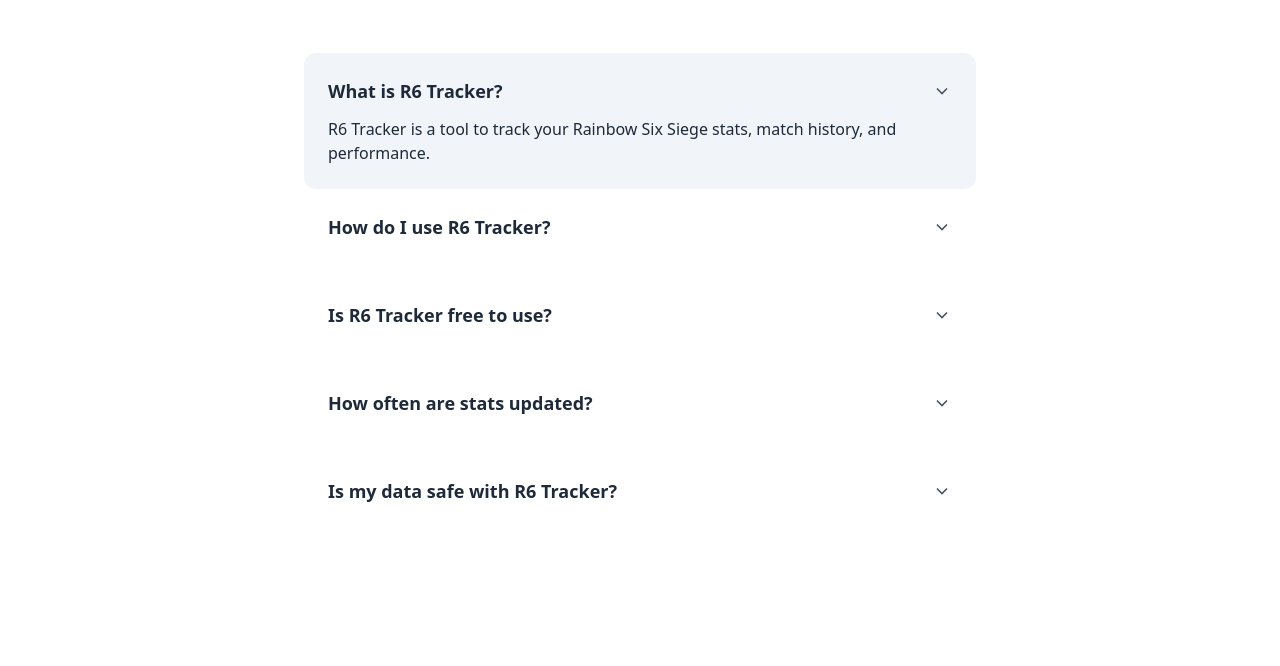
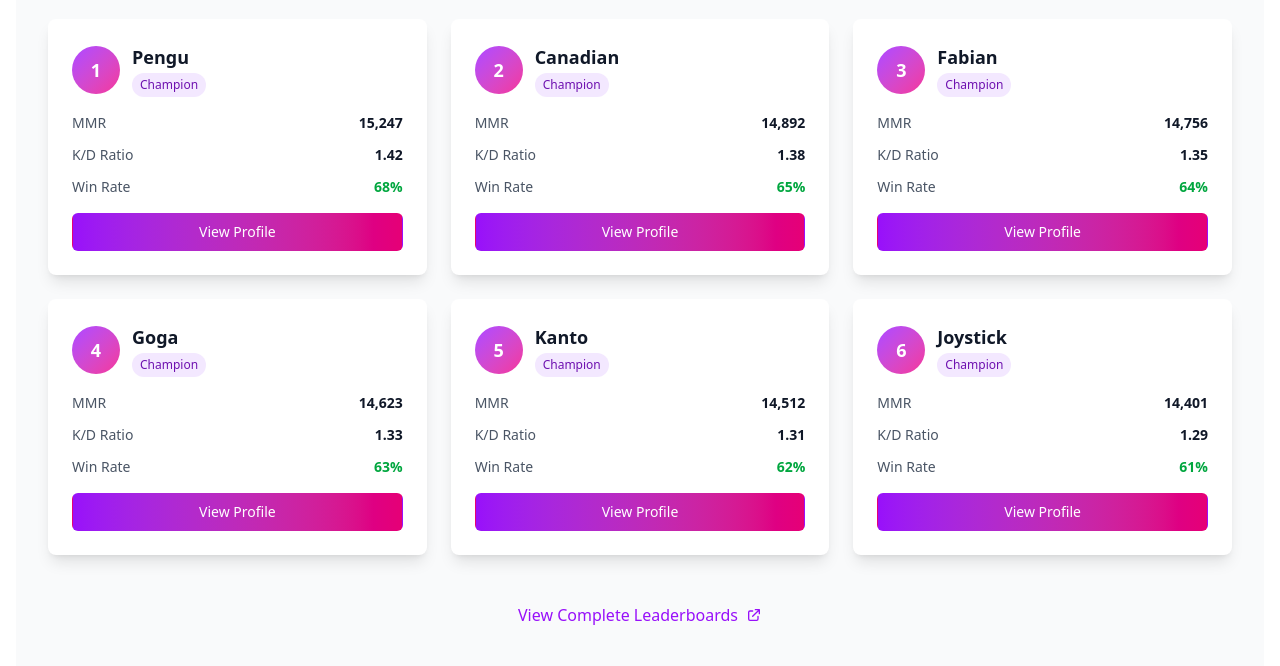
Before and after one commit to r6tracker/r6tracker, an Astro site: page / in a window 1280 px wide. Shown: the part 710-1376 px from the top of the page. Built offline with nearby package versions, Linux system fonts and the light colour scheme; Astro itself is replaced by a stand-in of ours.

Commit message:
onekey deploy

```diff
--- /dev/null
+++ b/src/components/TopUsers.astro
@@ -0,0 +1,167 @@
+---
+import type { Lang } from "@/i18n";
+import { useTranslations } from "@/i18n";
+const t = useTranslations(Astro.currentLocale as Lang);
+
+const JsonData = `{
+    "top_users_title": {
+        "en": "Top R6 Players",
+        "it": "Migliori Giocatori R6",
+        "de": "Top R6 Spieler"
+    },
+    "top_users_description": {
+        "en": "Discover the most skilled Rainbow Six Siege players and their impressive stats",
+        "it": "Scopri i giocatori di Rainbow Six Siege più abili e le loro statistiche impressionanti",
+        "de": "Entdecken Sie die talentiertesten Rainbow Six Siege Spieler und ihre beeindruckenden Statistiken"
+    },
+    "view_profile": {
+        "en": "View Profile",
+        "it": "Visualizza Profilo",
+        "de": "Profil Anzeigen"
+    },
+    "top_users": [
+        {
+            "username": "Pengu",
+            "platform": "uplay",
+            "rank": "Champion",
+            "mmr": "15,247",
+            "kd": "1.42",
+            "winrate": "68%"
+        },
+        {
+            "username": "Canadian",
+            "platform": "uplay",
+            "rank": "Champion",
+            "mmr": "14,892",
+            "kd": "1.38",
+            "winrate": "65%"
+        },
+        {
+            "username": "Fabian",
+            "platform": "uplay",
+            "rank": "Champion",
+            "mmr": "14,756",
+            "kd": "1.35",
+            "winrate": "64%"
+        },
+        {
+            "username": "Goga",
+            "platform": "uplay",
+            "rank": "Champion",
+            "mmr": "14,623",
+            "kd": "1.33",
+            "winrate": "63%"
+        },
+        {
+            "username": "Kanto",
+            "platform": "uplay",
+            "rank": "Champion",
+            "mmr": "14,512",
+            "kd": "1.31",
+            "winrate": "62%"
+        },
+        {
+            "username": "Joystick",
+            "platform": "uplay",
+            "rank": "Champion",
+            "mmr": "14,401",
+            "kd": "1.29",
+            "winrate": "61%"
+        }
+    ]
+}`;
+
+const data = JSON.parse(JsonData);
+
+// Function to get platform path for tracker URL
+function getPlatformPath(platform: string): string {
+    switch (platform) {
+        case 'playstation':
+            return 'psn';
+        case 'xbox':
+            return 'xbl';
+        default:
+            return 'uplay';
+    }
+}
+---
+
+<!-- Top Users Section -->
+<section class="py-16 bg-gray-50 dark:bg-gray-900">
+    <div class="max-w-7xl mx-auto px-4 sm:px-6 lg:px-8">
+        <!-- Section Header -->
+        <div class="text-center mb-12">
+            <h2 class="text-3xl font-bold text-gray-900 dark:text-white sm:text-4xl">
+                {t(data.top_users_title)}
+            </h2>
+            <p class="mt-4 text-xl text-gray-600 dark:text-gray-300">
+                {t(data.top_users_description)}
+            </p>
+        </div>
+
+        <!-- Users Grid -->
+        <div class="grid grid-cols-1 md:grid-cols-2 lg:grid-cols-3 gap-6">
+            {data.top_users.map((user: any, index: number) => (
+                <div class="bg-white dark:bg-gray-800 rounded-lg shadow-lg p-6 hover:shadow-xl transition-shadow duration-300">
+                    {/* User Header */}
+                    <div class="flex items-center justify-between mb-4">
+                        <div class="flex items-center space-x-3">
+                            <div class="w-12 h-12 bg-gradient-to-br from-purple-500 to-pink-500 rounded-full flex items-center justify-center text-white font-bold text-lg">
+                                {index + 1}
+                            </div>
+                            <div>
+                                <h3 class="text-lg font-semibold text-gray-900 dark:text-white">
+                                    {user.username}
+                                </h3>
+                                <span class="inline-flex items-center px-2 py-1 rounded-full text-xs font-medium bg-purple-100 text-purple-800 dark:bg-purple-900 dark:text-purple-200">
+                                    {user.rank}
+                                </span>
+                            </div>
+                        </div>
+                    </div>
+
+                    {/* Stats */}
+                    <div class="space-y-3 mb-4">
+                        <div class="flex justify-between items-center">
+                            <span class="text-sm text-gray-600 dark:text-gray-400">MMR</span>
+                            <span class="text-sm font-semibold text-gray-900 dark:text-white">{user.mmr}</span>
+                        </div>
+                        <div class="flex justify-between items-center">
+                            <span class="text-sm text-gray-600 dark:text-gray-400">K/D Ratio</span>
+                            <span class="text-sm font-semibold text-gray-900 dark:text-white">{user.kd}</span>
+                        </div>
+                        <div class="flex justify-between items-center">
+                            <span class="text-sm text-gray-600 dark:text-gray-400">Win Rate</span>
+                            <span class="text-sm font-semibold text-green-600 dark:text-green-400">{user.winrate}</span>
+                        </div>
+                    </div>
+
+                    {/* View Profile Button */}
+                    <a
+                        href={`https://r6.tracker.network/r6siege/profile/${getPlatformPath(user.platform)}/${encodeURIComponent(user.username)}/overview`}
+                        target="_blank"
+                        rel="noopener noreferrer"
+                        class="w-full inline-flex items-center justify-center px-4 py-2 border border-transparent text-sm font-medium rounded-md text-white bg-gradient-to-r from-purple-600 to-pink-600 hover:from-purple-700 hover:to-pink-700 focus:outline-none focus:ring-2 focus:ring-offset-2 focus:ring-purple-500 transition-colors duration-200"
+                    >
+                        {t(data.view_profile)}
+                    </a>
+                </div>
+            ))}
+        </div>
+
+        {/* View More Link */}
+        <div class="text-center mt-12">
+            <a
+                href="https://r6.tracker.network/r6siege/leaderboards"
+                target="_blank"
+                rel="noopener noreferrer"
+                class="inline-flex items-center text-purple-600 hover:text-purple-800 dark:text-purple-400 dark:hover:text-purple-300 font-medium transition-colors duration-200"
+            >
+                View Complete Leaderboards
+                <svg class="ml-2 w-4 h-4" fill="none" stroke="currentColor" viewBox="0 0 24 24">
+                    <path stroke-linecap="round" stroke-linejoin="round" stroke-width="2" d="M10 6H6a2 2 0 00-2 2v10a2 2 0 002 2h10a2 2 0 002-2v-4M14 4h6m0 0v6m0-6L10 14"></path>
+                </svg>
+            </a>
+        </div>
+    </div>
+</section>
--- a/src/pages/[...lang]/index.astro
+++ b/src/pages/[...lang]/index.astro
@@ -4,6 +4,7 @@ import { useTranslations, type Lang } from "@/i18n";
 import Layout from "@/layouts/BaseLayout.astro";
 import BlogList from "@/components/BlogList.astro";
 import Hero from "@/components/Hero.astro";
+import TopUsers from "@/components/TopUsers.astro";
 import FAQ from "@/components/FAQ.astro";
 const t = useTranslations(Astro.currentLocale as Lang);
 export const getStaticPaths = async () => {
@@ -35,6 +36,8 @@ const description = {
 
     <Hero />
 
+    <TopUsers />
+
     <FAQ/>
 
     <script is:inline>
```
